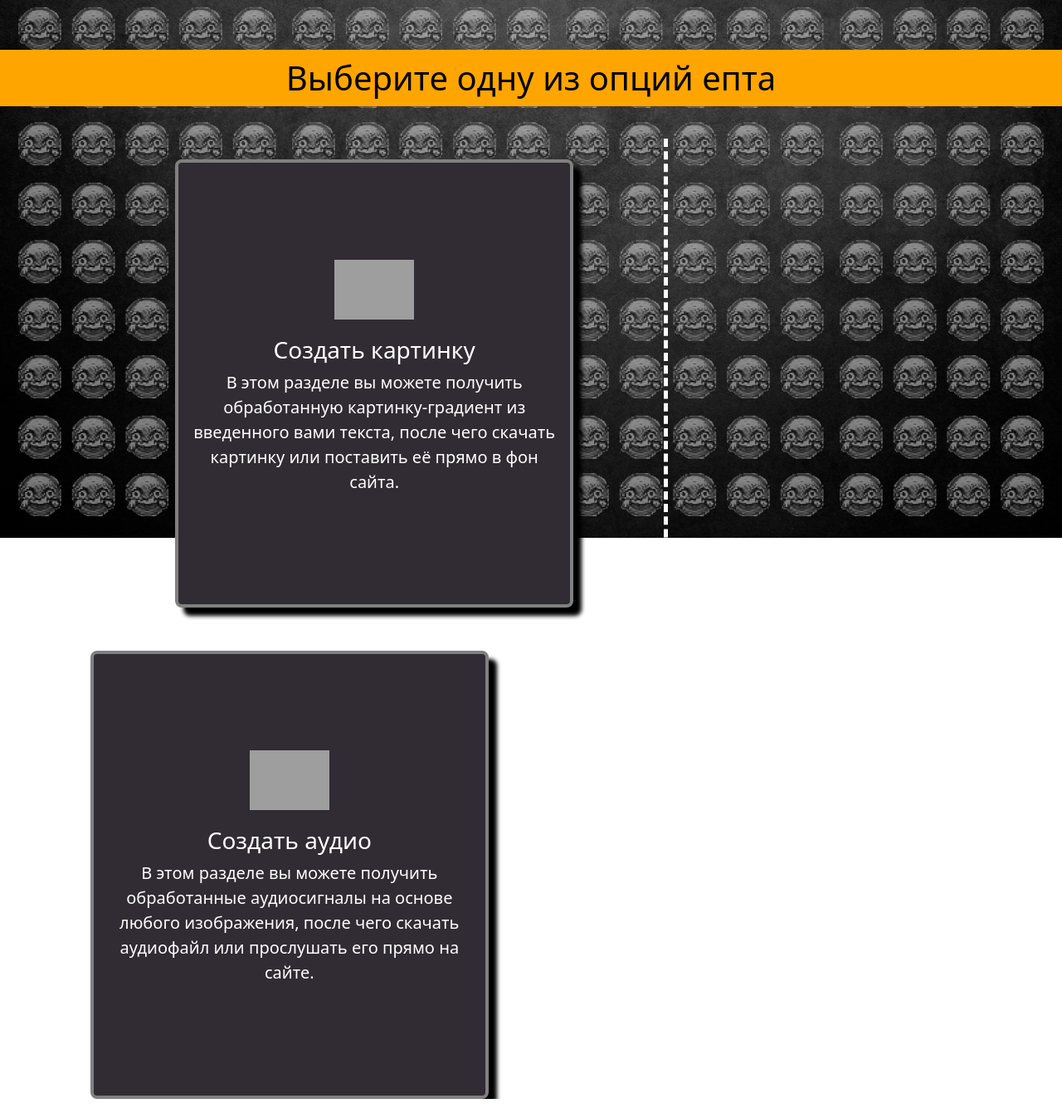
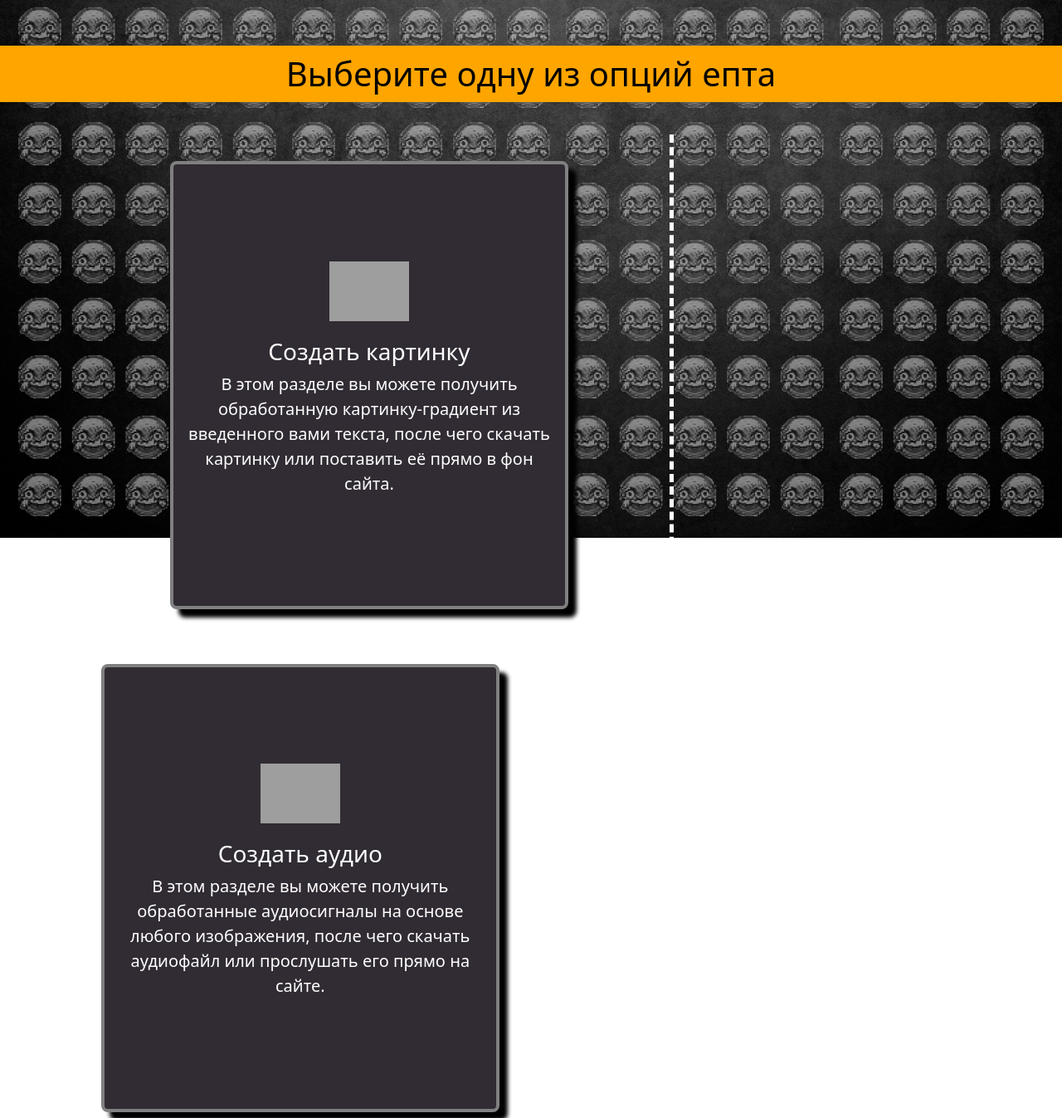
Before and after one commit to DaNTey7y/ClivusConvert, a Flask app: page / in a window 1280 px wide. Shown: the part 72-1419 px from the top of the page at 83% size. Before the commit the page ends 1396 px from the top, so only its background shows below. Run offline with Flask 2, Linux system fonts and the light colour scheme; grey boxes are pictures that could not be loaded.

Commit message:
микроизменения

```diff
--- a/static/css/style.css
+++ b/static/css/style.css
@@ -3,7 +3,7 @@
     padding: 12px 0;
     padding-bottom: 20px;
     width: 100%;
-    margin-bottom: 60px;
+    margin-bottom: 55px;
 }
 
 .navigation_block {
@@ -62,7 +62,7 @@
 }
 
 div#left-button {
-    padding-left: 16.5%;
+    padding-left: 15%;
     padding-right: 8.5%;
     padding-top: 2%;
     padding-bottom: 4%;
--- a/templates/base.html
+++ b/templates/base.html
@@ -8,6 +8,7 @@
               integrity="sha384-giJF6kkoqNQ00vy+HMDP7azOuL0xtbfIcaT9wjKHr8RbDVddVHyTfAAsrekwKmP1"
               crossorigin="anonymous">
         <link rel="stylesheet" href="{{ url_for('static', filename='css/style.css') }}">
+        <link rel="shortcut icon" href="static/ico/aRolf.ico" type="image/x-icon">
         <title>{{ title }}</title>
         <audio src="{{ music }}" autoplay loop></audio>
         <script>
--- a/templates/home.html
+++ b/templates/home.html
@@ -4,6 +4,7 @@
     <div class="sections">
         <div class="log"><h2>Выберите одну из опций епта</h2></div>
         <div id="left-button">
+            <a href="/text-to-gradient" class="btn">
                 <button class="select-button" type="button">
                     <img src='https://cdn.frankerfacez.com/emoticon/317258/4'/>
                     <h3>Создать картинку</h3>
@@ -13,8 +14,10 @@
                     скачать картинку или поставить её
                     прямо в фон сайта.</p>
                 </button>
+            </a>
         </div>
         <div id="right-button">
+            <a href="/image-to-audio" class="btn">
                 <button class="select-button" type="button">
                     <img src='https://cdn.frankerfacez.com/emoticon/317258/4'/>
                     <h3>Создать аудио</h3>
@@ -24,6 +27,7 @@
                     скачать аудиофайл или прослушать
                     его прямо на сайте.</p>
                 </button>
+            </a>
         </div>
     </div>
 {% endblock %}
```
Also changed, not shown: 3 other files. Lines whose indentation alone changed are shown as unchanged.
